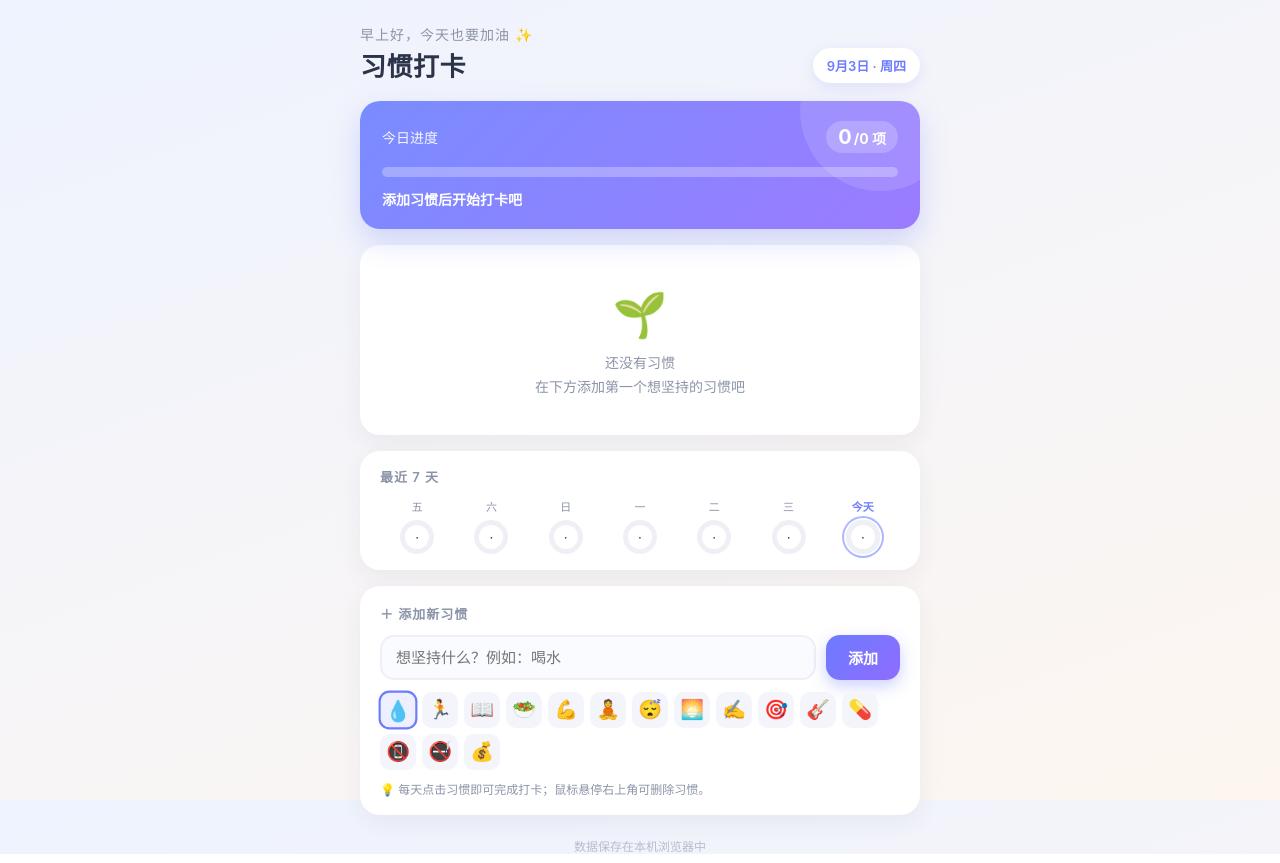
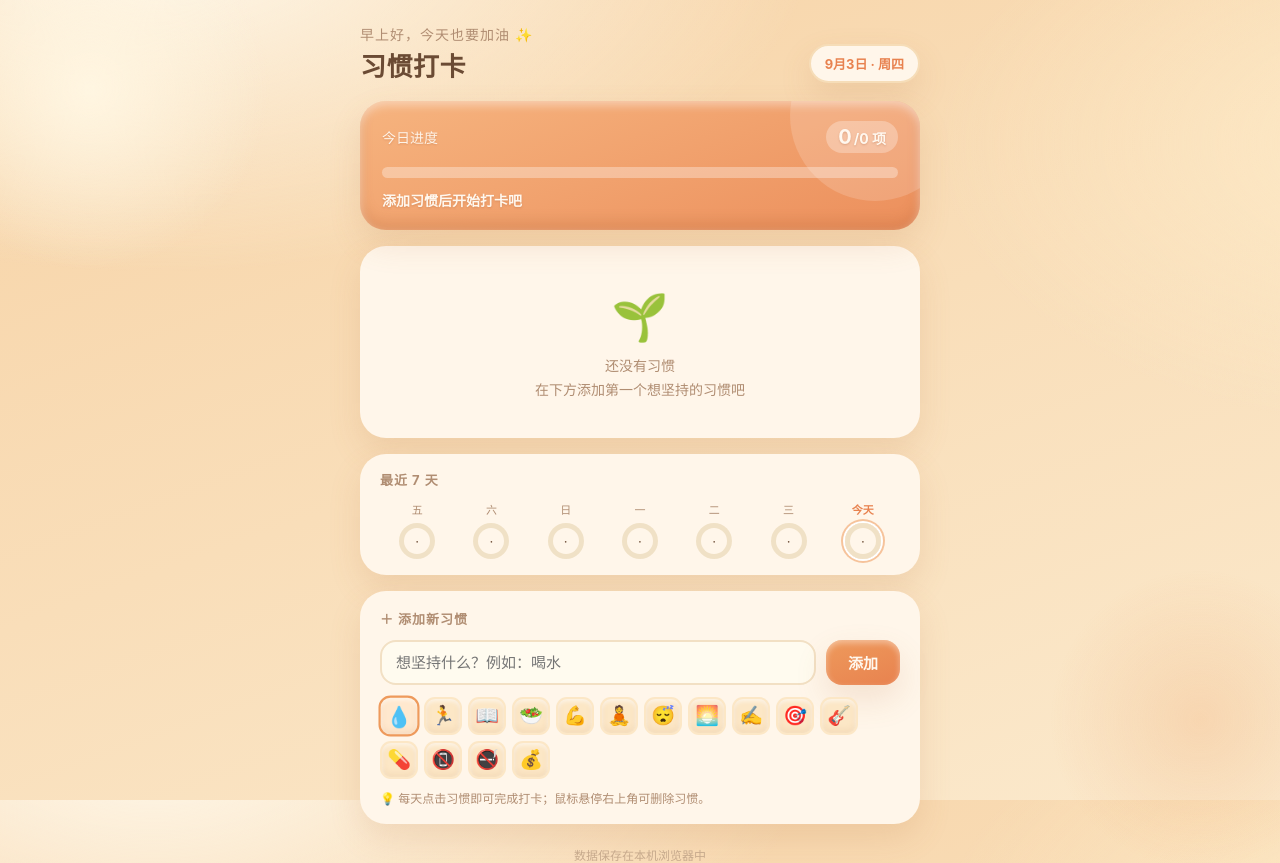
Before and after one commit to iamxiaoluo/habit-checkin, a plain HTML site: page index.html in a window 1280 px wide. Drawn offline with Linux system fonts and the light colour scheme.

Commit message:
改为暖色黏土3D风格

```diff
--- a/index.html
+++ b/index.html
@@ -6,134 +6,152 @@
 <title>习惯打卡</title>
 <style>
   :root{
-    --bg1:#eef3ff; --bg2:#fdf6f0;
-    --card:#ffffff; --ink:#2b3448; --muted:#8b94a7;
-    --line:#eef0f5; --brand:#6c7bff; --brand2:#8f6cff;
-    --green:#34c98f; --green-bg:#e7f9f1;
-    --radius:20px;
+    --bg1:#F7D3A6; --bg2:#FBE9CC;
+    --card:#FFF6EA; --card2:#FFF1DC;
+    --ink:#6B4B34; --muted:#B08D72; --line:#F2E0C4;
+    --brand:#EE9A5C; --brand2:#E8824F;
+    --green:#83C288; --green-bg:#E9F4E0;
+    --shadow:0 14px 32px rgba(186,120,70,.16);
+    --clay: inset 0 -8px 14px rgba(190,130,80,.12), inset 0 6px 12px rgba(255,255,255,.75);
+    --radius:26px;
   }
   *{ box-sizing:border-box; margin:0; padding:0; -webkit-tap-highlight-color:transparent; }
   html,body{ height:100%; }
   body{
     font-family:-apple-system,BlinkMacSystemFont,"PingFang SC","Hiragino Sans GB","Microsoft YaHei",sans-serif;
-    background:linear-gradient(160deg,var(--bg1),var(--bg2));
+    background:
+      radial-gradient(1100px 560px at 12% -8%, rgba(255,251,240,.95), transparent 60%),
+      radial-gradient(900px 520px at 112% 18%, rgba(255,238,204,.75), transparent 55%),
+      linear-gradient(160deg,var(--bg1),var(--bg2));
     background-attachment:fixed;
     color:var(--ink);
     padding:24px 16px 60px;
   }
-  .wrap{ max-width:560px; margin:0 auto; }
+  body::before{
+    content:""; position:fixed; width:360px; height:360px; border-radius:50%;
+    background:radial-gradient(closest-side, rgba(255,246,226,.95), rgba(255,240,215,0));
+    top:-90px; left:-90px; z-index:0; pointer-events:none;
+  }
+  body::after{
+    content:""; position:fixed; width:300px; height:300px; border-radius:50%;
+    background:radial-gradient(closest-side, rgba(238,154,92,.22), rgba(238,154,92,0));
+    bottom:-70px; right:-70px; z-index:0; pointer-events:none;
+  }
+  .wrap{ max-width:560px; margin:0 auto; position:relative; z-index:1; }
 
   /* ---------- header ---------- */
   header{ display:flex; align-items:flex-end; justify-content:space-between; margin-bottom:18px; }
   .greet{ font-size:14px; color:var(--muted); letter-spacing:1px; }
-  h1{ font-size:26px; font-weight:800; margin-top:2px; letter-spacing:.5px; }
+  h1{ font-size:26px; font-weight:800; margin-top:2px; letter-spacing:.5px; color:var(--ink); }
   .date-chip{
-    font-size:13px; color:var(--brand); background:#fff; padding:8px 14px;
-    border-radius:999px; box-shadow:0 4px 14px rgba(108,123,255,.15);
-    font-weight:600; white-space:nowrap;
+    font-size:13px; color:var(--brand2); background:var(--card); padding:8px 14px;
+    border-radius:999px; box-shadow:var(--shadow); border:2px solid #F6DDB8;
+    font-weight:700; white-space:nowrap;
   }
 
   /* ---------- progress card ---------- */
   .progress{
-    background:linear-gradient(135deg,#7a8cff,#9b7bff);
-    color:#fff; border-radius:var(--radius); padding:20px 22px;
-    box-shadow:0 12px 28px rgba(122,140,255,.30);
-    margin-bottom:16px; position:relative; overflow:hidden;
+    background:linear-gradient(160deg,#F6B47F,#EC8F5C);
+    color:#FFF8EF; border-radius:var(--radius); padding:20px 22px;
+    box-shadow:var(--shadow), inset 0 4px 10px rgba(255,255,255,.45), inset 0 -8px 14px rgba(150,70,30,.18);
+    margin-bottom:16px; position:relative; overflow:hidden; text-shadow:0 1px 2px rgba(150,70,30,.25);
   }
   .progress::after{
-    content:""; position:absolute; width:160px; height:160px; border-radius:50%;
-    background:rgba(255,255,255,.12); top:-70px; right:-40px;
+    content:""; position:absolute; width:170px; height:170px; border-radius:50%;
+    background:rgba(255,255,255,.16); top:-70px; right:-40px;
   }
   .progress-top{ display:flex; justify-content:space-between; align-items:center; position:relative; z-index:1; }
-  .progress-label{ font-size:14px; opacity:.92; }
-  .progress-count{ font-size:14px; font-weight:700; background:rgba(255,255,255,.2); padding:4px 12px; border-radius:999px; }
+  .progress-label{ font-size:14px; opacity:.95; }
+  .progress-count{ font-size:14px; font-weight:700; background:rgba(255,255,255,.28); padding:4px 12px; border-radius:999px; }
   .progress-count b{ font-size:20px; margin-right:2px; }
-  .bar{ height:10px; background:rgba(255,255,255,.28); border-radius:999px; margin-top:14px; overflow:hidden; position:relative; z-index:1;}
-  .bar i{ display:block; height:100%; width:0%; border-radius:999px; background:#fff; transition:width .5s cubic-bezier(.4,0,.2,1); }
+  .bar{ height:11px; background:rgba(255,255,255,.32); border-radius:999px; margin-top:14px; overflow:hidden; position:relative; z-index:1;}
+  .bar i{ display:block; height:100%; width:0%; border-radius:999px; background:#FFE9CE; transition:width .5s cubic-bezier(.4,0,.2,1); }
   .done-msg{ margin-top:12px; font-size:14px; font-weight:600; position:relative; z-index:1; min-height:20px; }
 
   /* ---------- habit list ---------- */
-  .card{ background:var(--card); border-radius:var(--radius); box-shadow:0 8px 24px rgba(43,52,72,.06); padding:6px 0; }
+  .card{ background:var(--card); border-radius:var(--radius); box-shadow:var(--shadow); padding:6px 0; }
   .habit{
     display:flex; align-items:center; gap:14px; padding:15px 18px;
     border-bottom:1px solid var(--line); cursor:pointer; position:relative;
     transition:background .15s;
   }
   .habit:last-child{ border-bottom:none; }
-  .habit:hover{ background:#fafbff; }
+  .habit:hover{ background:var(--card2); }
   .habit.done .name{ color:var(--muted); text-decoration:line-through; }
   .emoji{
-    width:44px; height:44px; min-width:44px; border-radius:14px; display:flex;
+    width:46px; height:46px; min-width:46px; border-radius:16px; display:flex;
     align-items:center; justify-content:center; font-size:24px;
-    background:#f3f5fb; transition:all .25s;
+    background:#FCE7C6; box-shadow:inset 0 -4px 8px rgba(190,130,80,.14), inset 0 4px 8px rgba(255,255,255,.8);
+    transition:all .25s;
   }
   .habit.done .emoji{ background:var(--green-bg); }
   .info{ flex:1; min-width:0; }
-  .name{ font-size:16px; font-weight:600; transition:color .2s; word-break:break-all; }
+  .name{ font-size:16px; font-weight:700; transition:color .2s; word-break:break-all; }
   .sub{ font-size:12px; color:var(--muted); margin-top:3px; }
   .check{
-    width:30px; height:30px; min-width:30px; border-radius:50%;
-    border:2.5px solid #d5dae6; display:flex; align-items:center; justify-content:center;
-    transition:all .25s; background:#fff;
+    width:32px; height:32px; min-width:32px; border-radius:50%;
+    border:2.5px solid #E8C79E; display:flex; align-items:center; justify-content:center;
+    transition:all .25s; background:#FFFBEF; box-shadow:inset 0 2px 4px rgba(190,130,80,.15);
   }
-  .habit.done .check{ border-color:var(--green); background:var(--green); }
+  .habit.done .check{ border-color:var(--green); background:var(--green); box-shadow:inset 0 -3px 6px rgba(60,120,60,.2), inset 0 3px 6px rgba(255,255,255,.5); }
   .check svg{ width:15px; height:15px; stroke:#fff; stroke-width:3.2; fill:none;
     stroke-linecap:round; stroke-linejoin:round; stroke-dasharray:24; stroke-dashoffset:24; transition:stroke-dashoffset .3s .05s; }
   .habit.done .check svg{ stroke-dashoffset:0; }
   .del{
-    width:28px; height:28px; border-radius:8px; border:none; background:transparent; cursor:pointer;
-    color:#c3c9d6; font-size:16px; display:flex; align-items:center; justify-content:center;
+    width:28px; height:28px; border-radius:9px; border:none; background:transparent; cursor:pointer;
+    color:#C9A17F; font-size:16px; display:flex; align-items:center; justify-content:center;
     opacity:0; transition:all .15s; position:absolute; right:6px; top:6px;
   }
   .habit:hover .del{ opacity:1; }
-  .del:hover{ background:#fdecec; color:#e2574c; }
+  .del:hover{ background:#F7D9C4; color:#D9764C; }
 
   /* ---------- empty ---------- */
   .empty{ text-align:center; padding:36px 20px 30px; color:var(--muted); }
-  .empty .big{ font-size:44px; margin-bottom:10px; }
+  .empty .big{ font-size:46px; margin-bottom:10px; }
   .empty p{ font-size:14px; line-height:1.7; }
 
   /* ---------- week strip ---------- */
   .week{ margin-top:16px; background:var(--card); border-radius:var(--radius); padding:16px 20px;
-    box-shadow:0 8px 24px rgba(43,52,72,.06); }
-  .week h3{ font-size:13px; color:var(--muted); font-weight:600; margin-bottom:12px; letter-spacing:1px; }
+    box-shadow:var(--shadow); }
+  .week h3{ font-size:13px; color:var(--muted); font-weight:700; margin-bottom:12px; letter-spacing:1px; }
   .week-days{ display:flex; justify-content:space-between; }
   .day{ text-align:center; flex:1; }
   .day .dow{ font-size:11px; color:var(--muted); margin-bottom:6px; }
-  .day.today .dow{ color:var(--brand); font-weight:700; }
-  .ring{ width:34px; height:34px; margin:0 auto; border-radius:50%;
-    background:conic-gradient(var(--green) calc(var(--p)*1%), #eef0f5 0);
+  .day.today .dow{ color:var(--brand2); font-weight:700; }
+  .ring{ width:36px; height:36px; margin:0 auto; border-radius:50%;
+    background:conic-gradient(var(--green) calc(var(--p)*1%), #F0E1C6 0);
     display:flex; align-items:center; justify-content:center; position:relative; }
-  .ring::before{ content:""; position:absolute; inset:5px; background:#fff; border-radius:50%; }
+  .ring::before{ content:""; position:absolute; inset:5px; background:var(--card); border-radius:50%; }
   .ring span{ position:relative; font-size:10px; font-weight:700; color:var(--ink); }
-  .day.today .ring{ box-shadow:0 0 0 2px #fff, 0 0 0 4px rgba(108,123,255,.55); }
+  .day.today .ring{ box-shadow:0 0 0 2px #fff, 0 0 0 4px rgba(238,154,92,.55); }
 
   /* ---------- add form ---------- */
   .add{ margin-top:16px; background:var(--card); border-radius:var(--radius);
-    box-shadow:0 8px 24px rgba(43,52,72,.06); padding:18px 20px; }
-  .add h3{ font-size:13px; color:var(--muted); font-weight:600; margin-bottom:12px; letter-spacing:1px; }
+    box-shadow:var(--shadow); padding:18px 20px; }
+  .add h3{ font-size:13px; color:var(--muted); font-weight:700; margin-bottom:12px; letter-spacing:1px; }
   .row{ display:flex; gap:10px; }
   .row input{
-    flex:1; border:2px solid var(--line); border-radius:14px; padding:12px 14px; font-size:15px;
-    outline:none; background:#fafbff; color:var(--ink); transition:border .2s; min-width:0;
+    flex:1; border:2px solid var(--line); border-radius:16px; padding:12px 14px; font-size:15px;
+    outline:none; background:#FFFBEF; color:var(--ink); transition:border .2s; min-width:0;
   }
   .row input:focus{ border-color:var(--brand); background:#fff; }
   .row button{
-    border:none; background:linear-gradient(135deg,var(--brand),var(--brand2)); color:#fff;
-    font-size:15px; font-weight:700; padding:0 22px; border-radius:14px; cursor:pointer;
-    box-shadow:0 6px 16px rgba(108,123,255,.35); transition:transform .1s, box-shadow .2s;
+    border:none; background:linear-gradient(160deg,var(--brand),var(--brand2)); color:#FFF8EF;
+    font-size:15px; font-weight:700; padding:0 22px; border-radius:16px; cursor:pointer;
+    box-shadow:var(--shadow), inset 0 3px 6px rgba(255,255,255,.4); transition:transform .1s, box-shadow .2s;
   }
-  .row button:hover{ transform:translateY(-1px); box-shadow:0 8px 20px rgba(108,123,255,.45); }
+  .row button:hover{ transform:translateY(-1px); }
   .row button:active{ transform:scale(.97); }
   .emojis{ display:flex; flex-wrap:wrap; gap:6px; margin-top:12px; }
   .emojis button{
-    border:2px solid transparent; background:#f3f5fb; border-radius:10px; width:36px; height:36px;
+    border:2px solid transparent; background:#FCE7C6; border-radius:11px; width:38px; height:38px;
     font-size:19px; cursor:pointer; transition:all .15s; display:flex; align-items:center; justify-content:center;
+    box-shadow:inset 0 -3px 6px rgba(190,130,80,.12), inset 0 2px 4px rgba(255,255,255,.7);
   }
-  .emojis button.sel{ border-color:var(--brand); background:#eef0ff; transform:scale(1.08); }
+  .emojis button.sel{ border-color:var(--brand); background:#FFE8CE; transform:scale(1.08); }
   .hint{ font-size:12px; color:var(--muted); margin-top:10px; }
 
-  footer{ text-align:center; margin-top:22px; font-size:12px; color:#b7bdcb; }
+  footer{ text-align:center; margin-top:22px; font-size:12px; color:#C6A98C; }
 </style>
 </head>
 <body>
```
